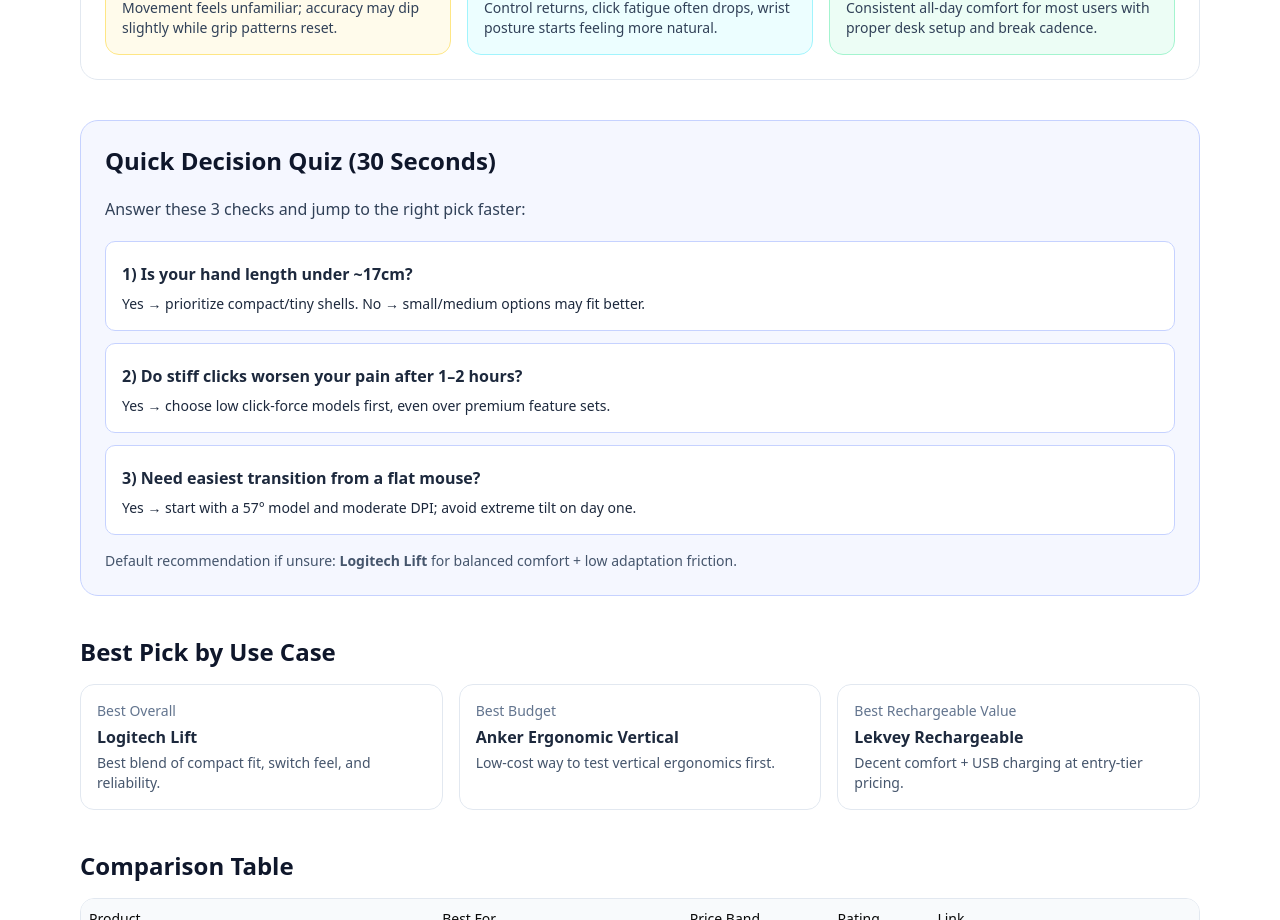
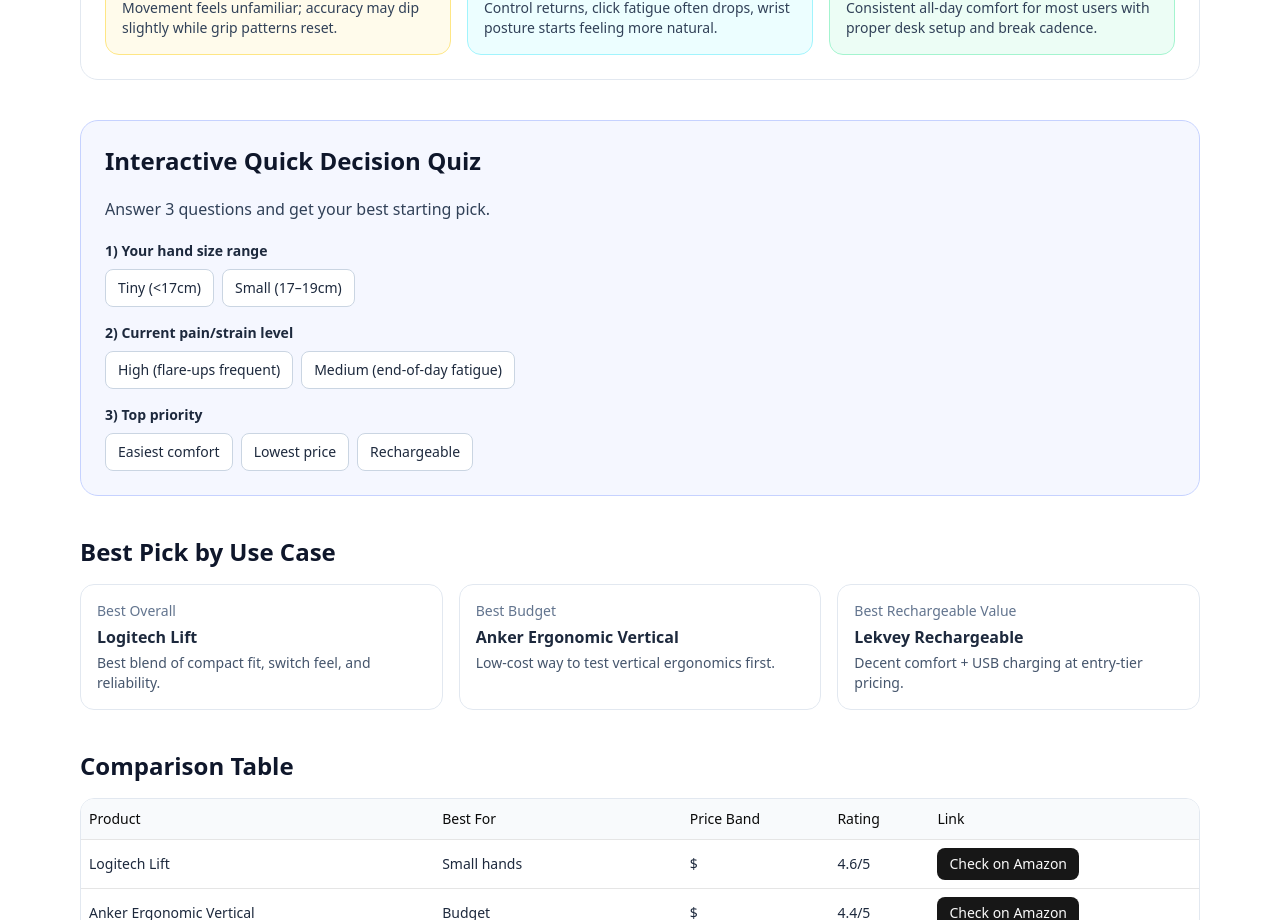
Before and after one commit to salimclawbot/mouse, a Next.js app: page /guides/best-vertical-mouse-small-hands-carpal-tunnel in a window 1280 px wide. Shown: the part 3380-4300 px from the top of the page. Built offline with nearby package versions, Linux system fonts and the light colour scheme.

Commit message:
feature: interactive 3-step quiz with product recommendation result and amazon CTA

```diff
--- a/src/app/guides/[slug]/page.tsx
+++ b/src/app/guides/[slug]/page.tsx
@@ -12,6 +12,7 @@ import {
   TableHeader,
   TableRow,
 } from "@/components/ui/table";
+import QuizRecommender from "@/components/quiz-recommender";
 
 export function generateStaticParams() {
   return guides.map((g) => ({ slug: g.slug }));
@@ -148,25 +149,7 @@ export default async function GuidePage({ params }: { params: Promise<{ slug: st
             </div>
           </section>
 
-          <section className="space-y-4 rounded-2xl border border-indigo-200 bg-indigo-50/60 p-6">
-            <h2 className="text-2xl font-bold text-slate-900">Quick Decision Quiz (30 Seconds)</h2>
-            <p className="text-slate-700">Answer these 3 checks and jump to the right pick faster:</p>
-            <div className="space-y-3 text-slate-800">
-              <div className="rounded-lg border border-indigo-200 bg-white p-4">
-                <p><strong>1) Is your hand length under ~17cm?</strong></p>
-                <p className="mt-1 text-sm">Yes → prioritize compact/tiny shells. No → small/medium options may fit better.</p>
-              </div>
-              <div className="rounded-lg border border-indigo-200 bg-white p-4">
-                <p><strong>2) Do stiff clicks worsen your pain after 1–2 hours?</strong></p>
-                <p className="mt-1 text-sm">Yes → choose low click-force models first, even over premium feature sets.</p>
-              </div>
-              <div className="rounded-lg border border-indigo-200 bg-white p-4">
-                <p><strong>3) Need easiest transition from a flat mouse?</strong></p>
-                <p className="mt-1 text-sm">Yes → start with a 57° model and moderate DPI; avoid extreme tilt on day one.</p>
-              </div>
-            </div>
-            <p className="text-sm text-slate-600">Default recommendation if unsure: <strong>Logitech Lift</strong> for balanced comfort + low adaptation friction.</p>
-          </section>
+          <QuizRecommender products={guide.products} />
 
           <section className="space-y-4">
             <h2 className="text-2xl font-bold text-slate-900">Best Pick by Use Case</h2>
--- /dev/null
+++ b/src/components/quiz-recommender.tsx
@@ -0,0 +1,133 @@
+"use client";
+
+import { useMemo, useState } from "react";
+import Image from "next/image";
+import Link from "next/link";
+import { Button } from "@/components/ui/button";
+import type { Product } from "@/lib/content";
+
+type Props = {
+  products: Product[];
+};
+
+type Answers = {
+  hand?: "tiny" | "small";
+  pain?: "high" | "medium";
+  priority?: "comfort" | "budget" | "rechargeable";
+};
+
+const visuals: Record<string, string> = {
+  "Logitech Lift": "https://images.unsplash.com/photo-1587829741301-dc798b83add3?auto=format&fit=crop&w=1200&q=80",
+  "Anker Ergonomic Vertical": "https://images.unsplash.com/photo-1616587894289-86480e533129?auto=format&fit=crop&w=1200&q=80",
+  "Lekvey Rechargeable Vertical": "https://images.unsplash.com/photo-1527443154391-507e9dc6c5cc?auto=format&fit=crop&w=1200&q=80",
+};
+
+export default function QuizRecommender({ products }: Props) {
+  const [answers, setAnswers] = useState<Answers>({});
+
+  const result = useMemo(() => {
+    if (!answers.hand || !answers.pain || !answers.priority) return null;
+
+    let target = "Logitech Lift";
+    if (answers.priority === "budget") target = "Anker Ergonomic Vertical";
+    else if (answers.priority === "rechargeable") target = "Lekvey Rechargeable Vertical";
+    else if (answers.pain === "high") target = "Logitech Lift";
+
+    const product = products.find((p) => p.name === target) ?? products[0];
+    if (!product) return null;
+
+    const reason =
+      target === "Anker Ergonomic Vertical"
+        ? "Best value-first pick if you want to test ergonomics at lower cost."
+        : target === "Lekvey Rechargeable Vertical"
+        ? "Best if USB charging and cable-free desk setup are your top priority."
+        : "Best all-round comfort for small hands with lower adaptation friction.";
+
+    return {
+      ...product,
+      image: visuals[product.name] || visuals["Logitech Lift"],
+      reason,
+    };
+  }, [answers, products]);
+
+  return (
+    <section className="space-y-4 rounded-2xl border border-indigo-200 bg-indigo-50/60 p-6">
+      <h2 className="text-2xl font-bold text-slate-900">Interactive Quick Decision Quiz</h2>
+      <p className="text-slate-700">Answer 3 questions and get your best starting pick.</p>
+
+      <div className="space-y-4">
+        <div>
+          <p className="mb-2 text-sm font-semibold">1) Your hand size range</p>
+          <div className="flex flex-wrap gap-2">
+            {[
+              ["tiny", "Tiny (<17cm)"],
+              ["small", "Small (17–19cm)"],
+            ].map(([value, label]) => (
+              <button
+                key={value}
+                onClick={() => setAnswers((s) => ({ ...s, hand: value as Answers["hand"] }))}
+                className={`rounded-md border px-3 py-2 text-sm ${answers.hand === value ? "border-indigo-600 bg-indigo-100" : "border-slate-300 bg-white"}`}
+              >
+                {label}
+              </button>
+            ))}
+          </div>
+        </div>
+
+        <div>
+          <p className="mb-2 text-sm font-semibold">2) Current pain/strain level</p>
+          <div className="flex flex-wrap gap-2">
+            {[
+              ["high", "High (flare-ups frequent)"],
+              ["medium", "Medium (end-of-day fatigue)"],
+            ].map(([value, label]) => (
+              <button
+                key={value}
+                onClick={() => setAnswers((s) => ({ ...s, pain: value as Answers["pain"] }))}
+                className={`rounded-md border px-3 py-2 text-sm ${answers.pain === value ? "border-indigo-600 bg-indigo-100" : "border-slate-300 bg-white"}`}
+              >
+                {label}
+              </button>
+            ))}
+          </div>
+        </div>
+
+        <div>
+          <p className="mb-2 text-sm font-semibold">3) Top priority</p>
+          <div className="flex flex-wrap gap-2">
+            {[
+              ["comfort", "Easiest comfort"],
+              ["budget", "Lowest price"],
+              ["rechargeable", "Rechargeable"],
+            ].map(([value, label]) => (
+              <button
+                key={value}
+                onClick={() => setAnswers((s) => ({ ...s, priority: value as Answers["priority"] }))}
+                className={`rounded-md border px-3 py-2 text-sm ${answers.priority === value ? "border-indigo-600 bg-indigo-100" : "border-slate-300 bg-white"}`}
+              >
+                {label}
+              </button>
+            ))}
+          </div>
+        </div>
+      </div>
+
+      {result && (
+        <div className="mt-4 overflow-hidden rounded-xl border border-indigo-200 bg-white">
+          <div className="grid gap-0 md:grid-cols-2">
+            <Image src={result.image} alt={`${result.name} recommended result`} width={1200} height={800} className="h-full min-h-[220px] w-full object-cover" />
+            <div className="space-y-3 p-5">
+              <p className="text-xs font-semibold uppercase text-indigo-700">Your Recommended Pick</p>
+              <h3 className="text-xl font-bold text-slate-900">{result.name}</h3>
+              <p className="text-sm text-slate-600">Best for: {result.bestFor}</p>
+              <p className="text-sm text-slate-700">{result.reason}</p>
+              <Button asChild>
+                <Link href={result.amazonUrl} target="_blank">View on Amazon</Link>
+              </Button>
+            </div>
+          </div>
+        </div>
+      )}
+    </section>
+  );
+}
```
